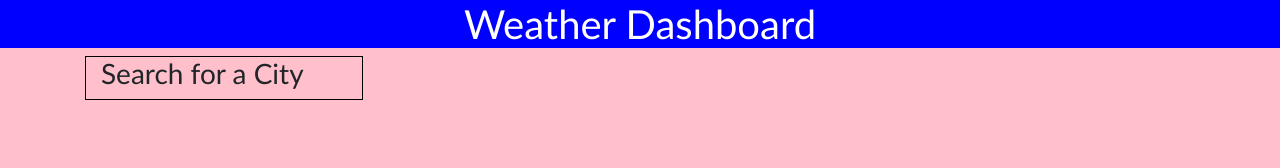
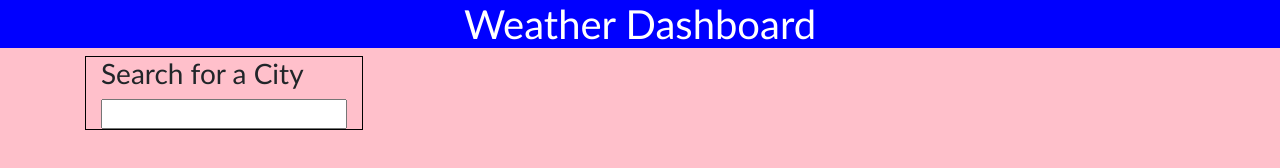
Before and after one commit to KGlinoga/weather-dashboard, a plain HTML site: page index.html in a window 1280 px wide. Drawn offline with nearby package versions, Linux system fonts and the light colour scheme.

Commit message:
text input form created for city search created

```diff
--- a/index.html
+++ b/index.html
@@ -19,6 +19,7 @@
 
         <aside class="col-3 search-title">
             <h3 class="">Search for a City</h2>
+            <input type="text" class="col-12">
 
 
 <!--
```
